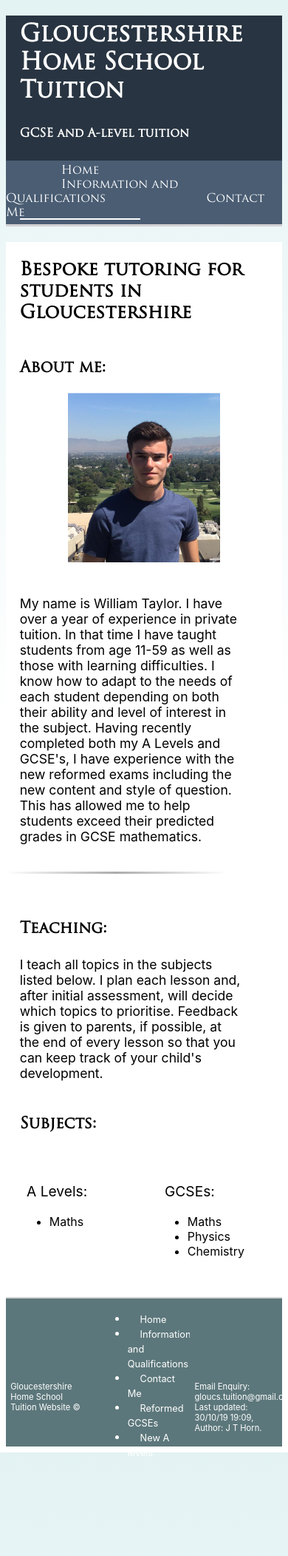
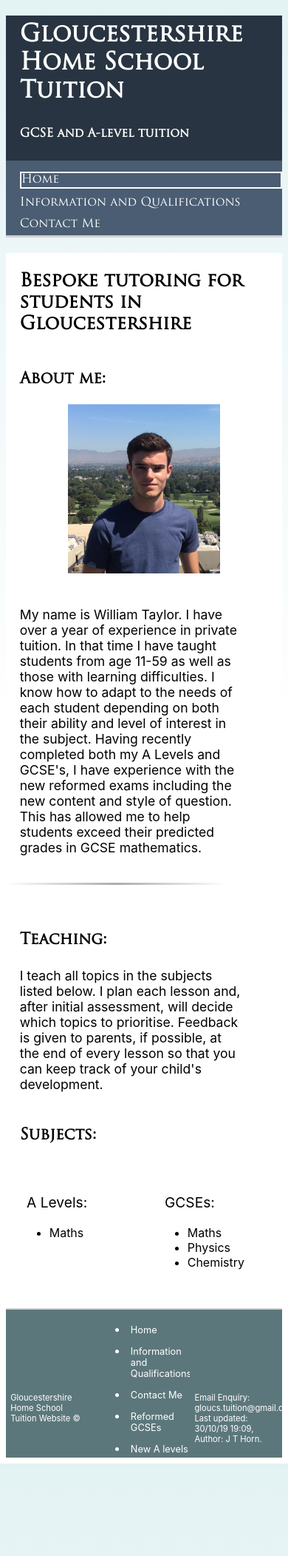
Before and after one commit to JTHorn-eng/gloucesterhometuition, a PHP site: page /Home.html in a window 390 px wide; the page is wider, and only the part inside the window is pictured. Shown: the top 2103 px of that part at 74% size. Run offline with PHP 8.4, Linux system fonts and the light colour scheme.

Commit message:
Update media.css

```diff
--- a/media.css
+++ b/media.css
@@ -19,7 +19,12 @@
     }
 
     a {
-        padding: 15% 15%;
+        display: block;
+        margin-top: 10px;
+    }
+
+    #currentPage {
+        border: 2px solid white;
     }
 
 }
@@ -38,4 +43,5 @@
         height: 35px;
         padding: 10px 0px;
     }
+
 }
```
